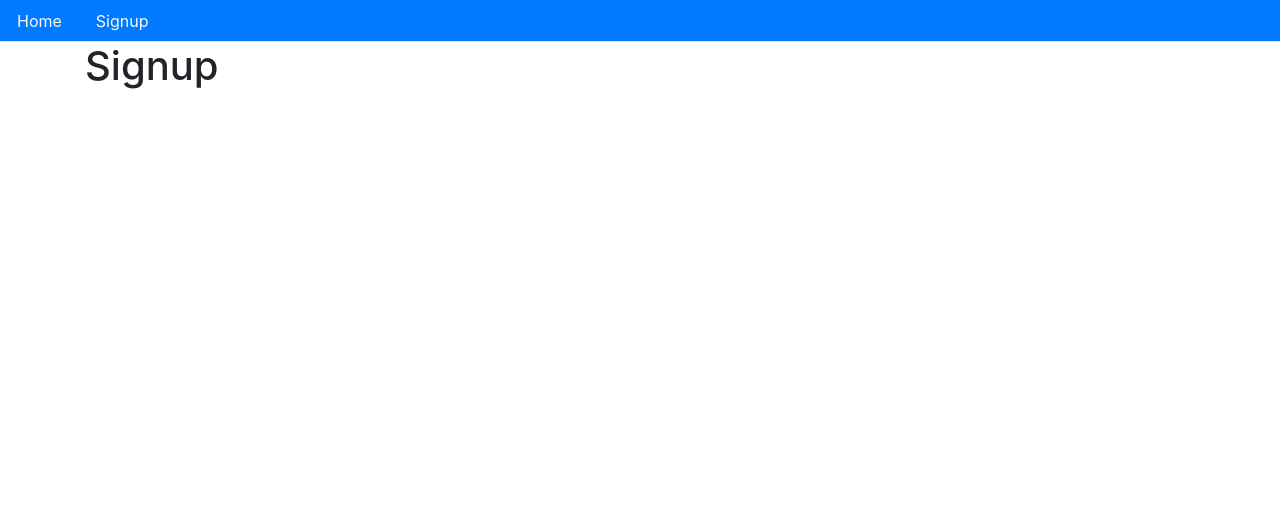
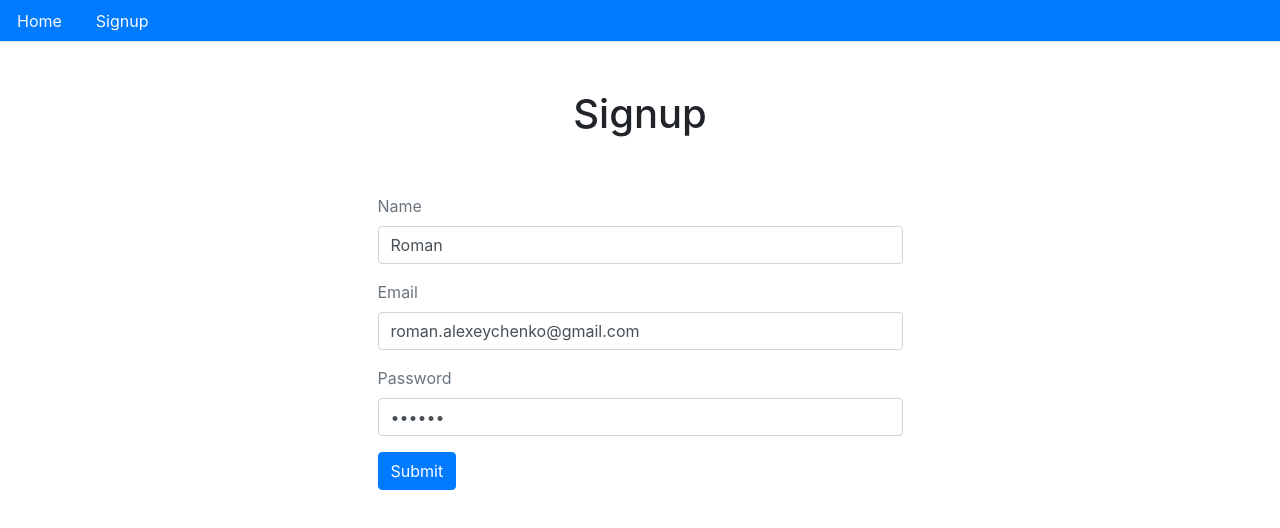
Before and after one commit to romanmtb/auth, a React (Create React App) app in the folder client/: page /signup in a window 1280 px wide. Shown: the top 528 px of the page. Built offline with nearby package versions, Linux system fonts and the light colour scheme.

Commit message:
add sign up page layout

```diff
--- a/client/src/auth/Signup.js
+++ b/client/src/auth/Signup.js
@@ -6,11 +6,55 @@
 import 'react-toastify/dist/ReactToastify.min.css'
 
 const Signup = () => {
+    const [values, setValues] = useState({
+        name: 'Roman',
+        email: 'roman.alexeychenko@gmail.com',
+        password: 'rrrrrr',
+        buttonText: 'Submit'
+    })
+
+    const handleChange = name => event => {
+
+    }
+
+    const clickSubmit = event => {
+
+    }
+
+    const {name, email, password, buttonText} = values
+
+    const signupForm = () => (
+        <form>
+            <div className="form-group">
+                <label className="text-muted">Name</label>
+                <input onChange={handleChange('name')} value={name} type="text" className="form-control"/>
+            </div>
+
+            <div className="form-group">
+                <label className="text-muted">Email</label>
+                <input onChange={handleChange('email')} value={email} type="email" className="form-control"/>
+            </div>
+
+            <div className="form-group">
+                <label className="text-muted">Password</label>
+                <input onChange={handleChange('password')} value={password} type="password" className="form-control"/>
+            </div>
+
+            <div>
+                <button onClick={clickSubmit} className="btn btn-primary">
+                    {buttonText}
+                </button>
+            </div>
+        </form>
+    )
+
     return (
         <Layout>
-            <ToastContainer />
-
-            <h1>Signup</h1>
+            <div className="col-md-6 offset-md-3">
+                <ToastContainer />
+                <h1 className="p-5 text-center">Signup</h1>
+                {signupForm()}
+            </div>
         </Layout>
     )
 }
```
